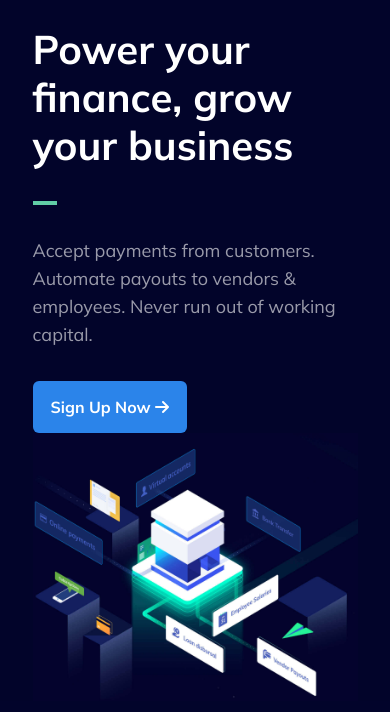
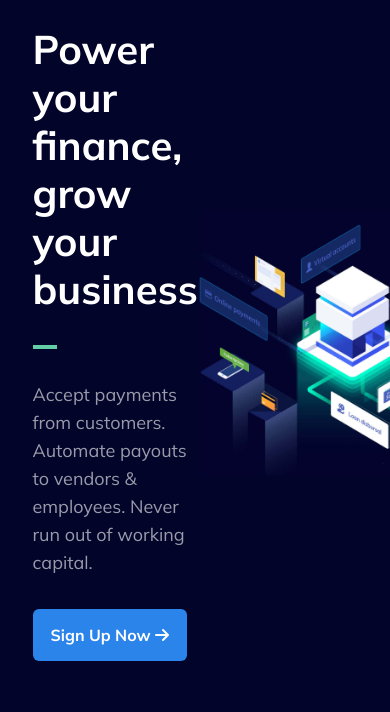
Before and after one commit to sumitkandpal3/Razorpay_Clone, a website built with Vite: page index.html in a window 390 px wide. Shown: the part 57-769 px from the top of the page. Built offline with nearby package versions, Linux system fonts and the light colour scheme.

Commit message:
Update index.html

```diff
--- a/index.html
+++ b/index.html
@@ -143,7 +143,7 @@
       <!-- Hero section -->
       <section class="relative bg-deepBlue">
         <div
-          class="w-10/12 max-w-[1080px] flex flex-col lg:flex-row justify-between items-center mx-auto"
+          class="w-10/12 max-w-[1080px] flex sm:flex-col lg:flex-row justify-between items-center mx-auto"
         >
           <!-- left part -->
           <div class="space-y-8">
```
